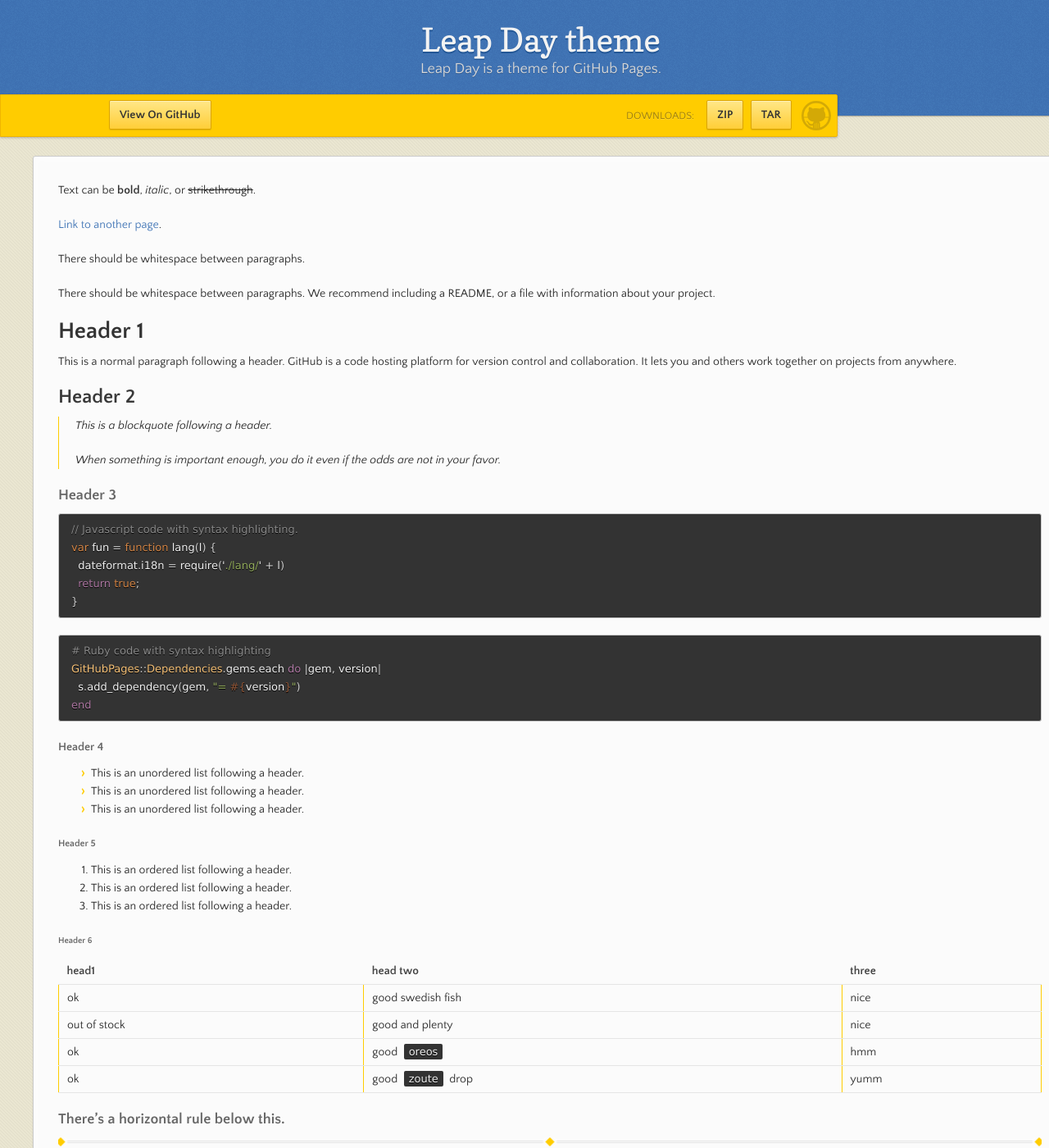
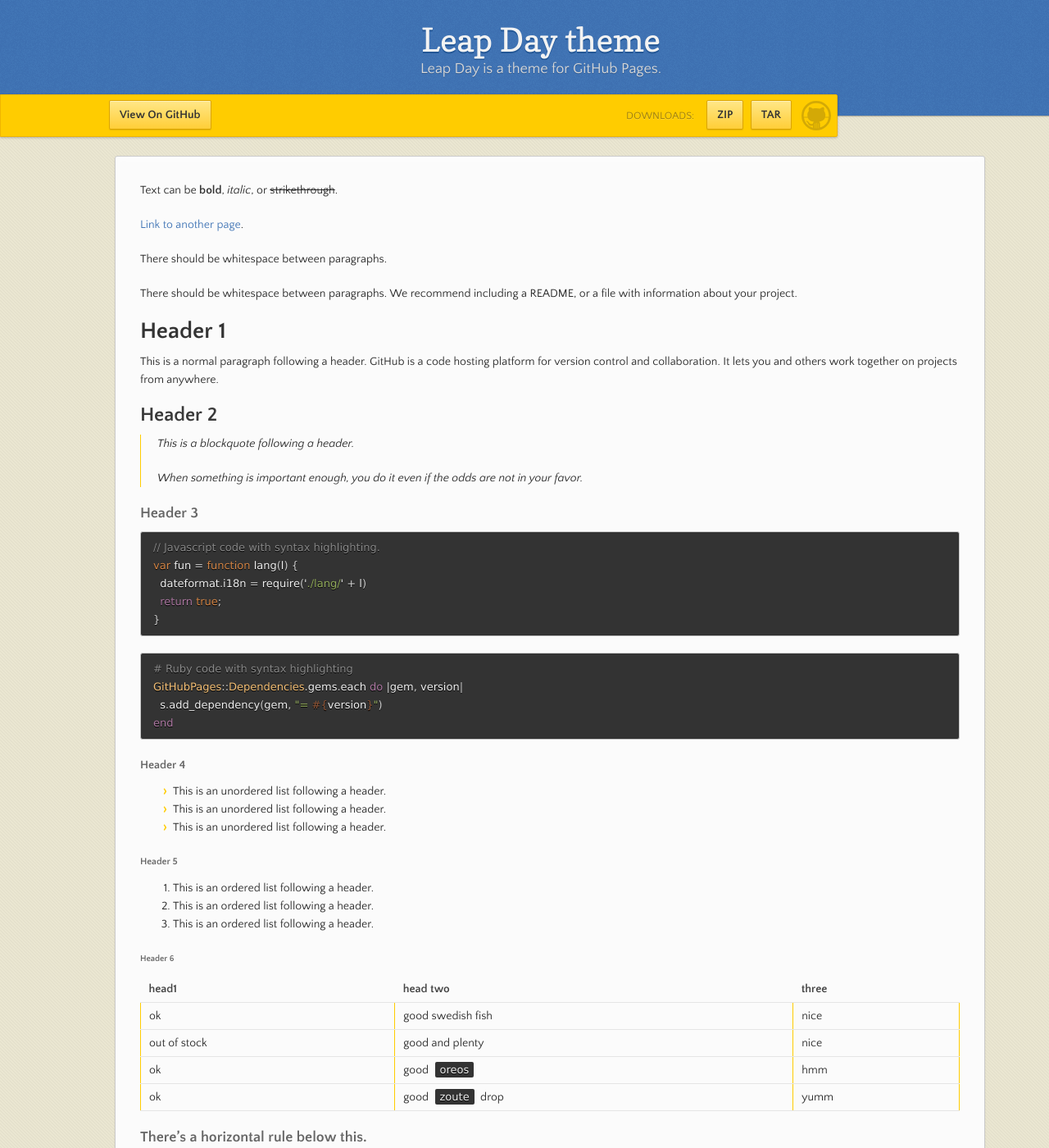
Before and after one commit to JDaviddE/JDaviddE.github.io, a Jekyll site: the page built from index.md, in a window 1280 px wide and 1400 px high. Shown: the whole window at 82% size. Built offline with Jekyll 4.4.1, drawn with Linux system fonts in a browser that asks for light colours.

Commit message:
Update jekyll-theme-leap-day.scss

```diff
--- a/_sass/jekyll-theme-leap-day.scss
+++ b/_sass/jekyll-theme-leap-day.scss
@@ -70,7 +70,7 @@ strong {
 }
 
 .wrapper {
-  width:1200px;
+  width:1000px;
   margin:0 auto;
   position:relative;
 }
@@ -285,7 +285,7 @@ header {
 }
 
 section {
-  width:1200px;
+  width:1000px;
   padding: 30px;
   margin: 20px 0;
   margin-top: 190px;
```
